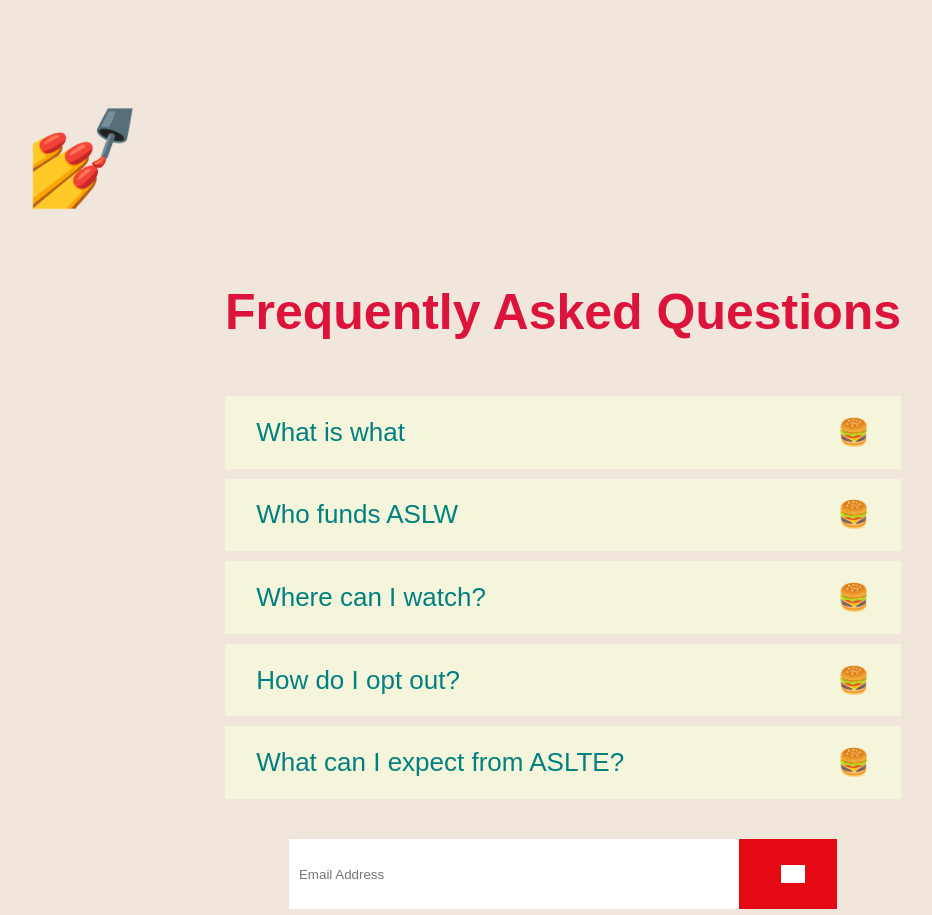
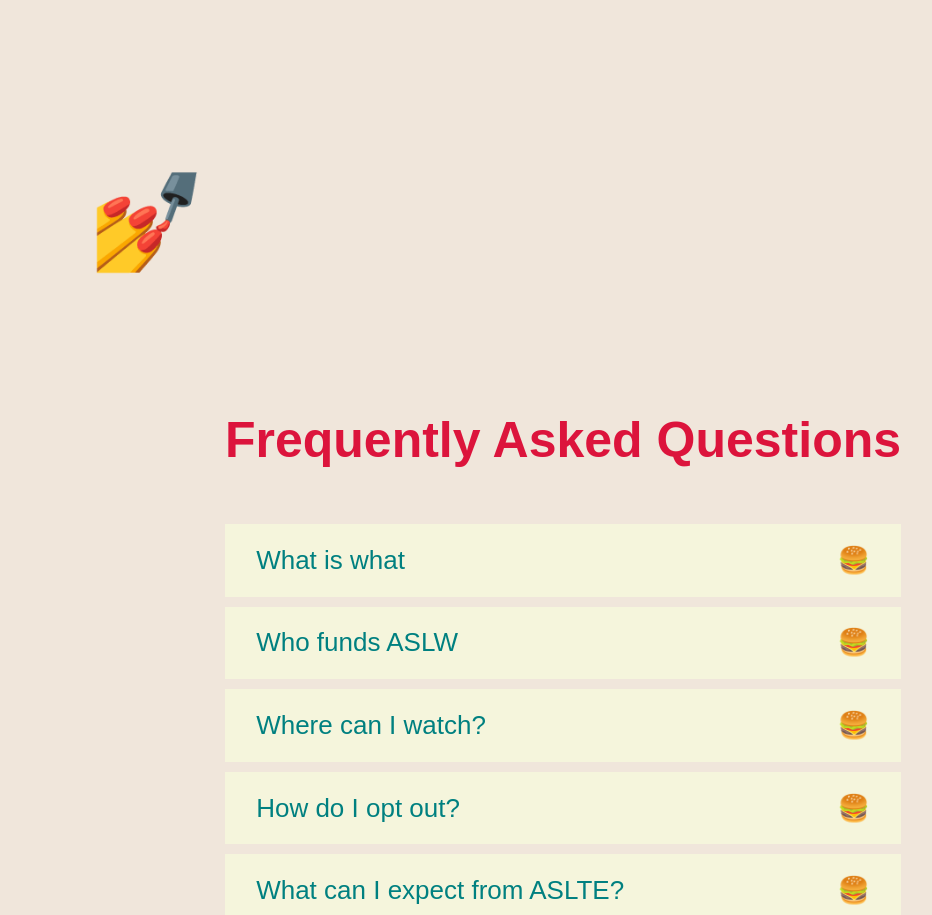
Before and after one commit to helenemartin/actions-speak-louder-than-emojis, a React (Create React App) app: page / in a window 1280 px wide. Shown: the part 1809-2724 px from the top of the page, without its empty margins (77-1009 px from the left). Built offline with nearby package versions, Linux system fonts and the light colour scheme; grey boxes are pictures that could not be loaded.

Commit message:
complete the aria button

```diff
--- a/src/components/emoji/EmojiButton.js
+++ b/src/components/emoji/EmojiButton.js
@@ -1,5 +1,4 @@
 import React from "react";
-import styled from "styled-components";
 
 const AriaDiv = ({ className, children, onClick, onKeyDown }) => {
   return (
@@ -16,14 +15,4 @@ const AriaDiv = ({ className, children, onClick, onKeyDown }) => {
   );
 };
 
-const EmojiButton = styled(AriaDiv)`
-    padding: 3rem;
-    margin: 1rem;
-    background-color;
-    width: fit-content;
-    cursor: pointer;
-    transition: box-shaddow 0.3s ease;
-    &:hover {
-        box-shadow 0px 4px 10px rgba (26, 30, 33, 0.2);
-    }
-`;
+export default AriaDiv;
--- a/src/components/jumbotron/index.js
+++ b/src/components/jumbotron/index.js
@@ -7,7 +7,8 @@ import {
   SubTitle,
   Pane,
   Image,
-  Emoji
+  Emoji,
+  EmojiButton
 } from "./styles/jumbotron";
 
 export default function Jumbotron({
@@ -45,3 +46,7 @@ Jumbotron.Image = function JumbotronImage({ ...restProps }) {
 Jumbotron.Emoji = function JumbotronEmoji({ ...restProps }) {
   return <Emoji {...restProps} />;
 };
+
+Jumbotron.EmojiButton = function JumbotronEmojiButton({ ...restProps }) {
+  return <EmojiButton {...restProps} />;
+};
--- a/src/components/jumbotron/styles/jumbotron.js
+++ b/src/components/jumbotron/styles/jumbotron.js
@@ -1,5 +1,6 @@
 import styled from "styled-components";
 import EmojiWrapper from "../../../components/emoji/EmojiWrapper";
+import AriaDiv from "../../../components/emoji/EmojiButton";
 
 export const Inner = styled.div`
   display: flex;
@@ -68,3 +69,15 @@ export const Emoji = styled(EmojiWrapper)`
   font-size: ${({ size }) => (size ? size : "1rem")};
   margin: 50px 100px;
 `;
+
+export const EmojiButton = styled(AriaDiv)`
+padding: 3rem;
+margin: 1rem;
+background-color;
+width: fit-content;
+cursor: pointer;
+transition: box-shaddow 0.3s ease;
+&:hover {
+    box-shadow 0px 4px 10px rgba (26, 30, 33, 0.2);
+}
+`;
--- a/src/containers/jumbotron.js
+++ b/src/containers/jumbotron.js
@@ -16,7 +16,9 @@ export function JumbotronContainer() {
           </Jumbotron.Pane>
         </Jumbotron>
       ))}
-      <Jumbotron.Emoji label="Please" symbol="💅" size="6rem" />
+      <Jumbotron.EmojiButton>
+        <Jumbotron.Emoji label="Please" symbol="💅" size="6rem" />
+      </Jumbotron.EmojiButton>
     </Jumbotron.Container>
   );
 }
```
